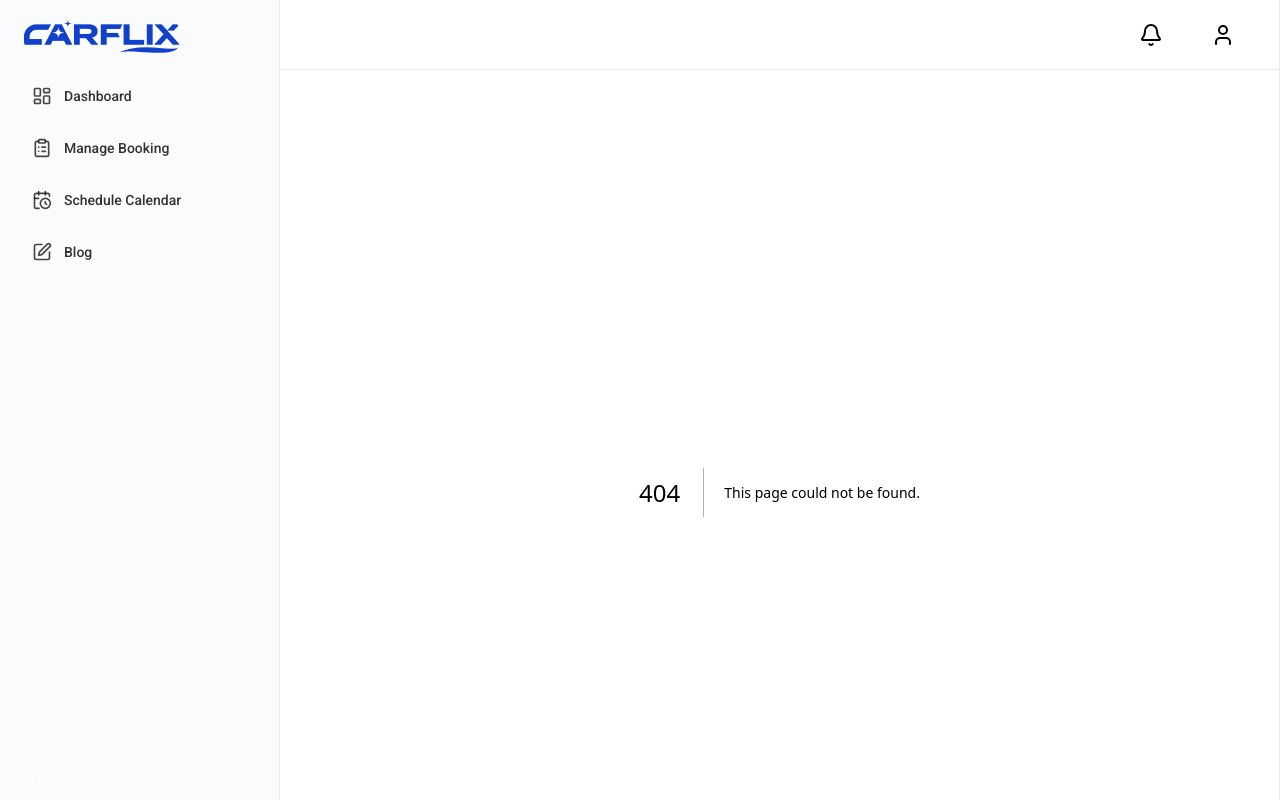
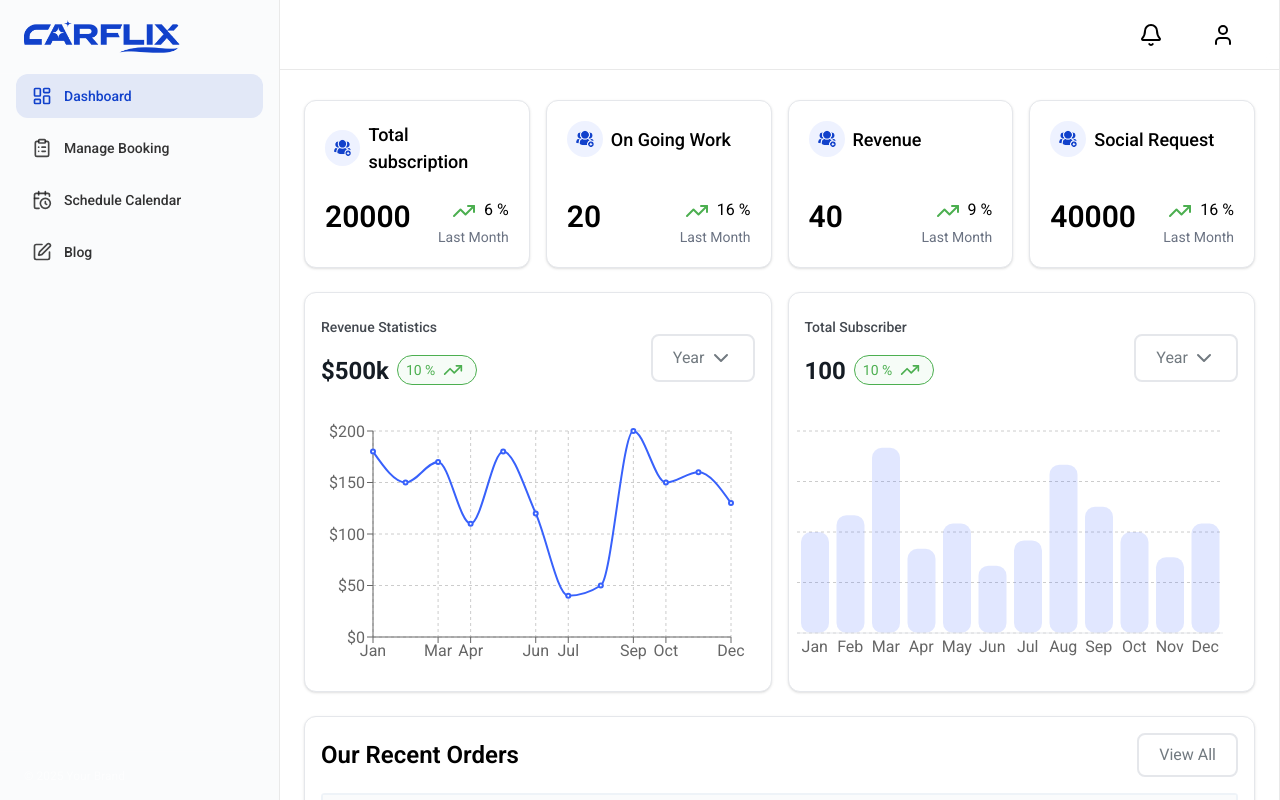
Before and after one commit to SopnilSwapon/car-flix-repo, a Next.js app: page /user/dashboard in a window 1280 px wide. Before the commit this address had no page. Shown: the top 800 px of the page. Built offline with nearby package versions, Linux system fonts and the light colour scheme.

Commit message:
update layout for handle login form

```diff
--- a/app/Components/Sidebar.tsx
+++ b/app/Components/Sidebar.tsx
@@ -25,17 +25,17 @@ type NavItem = {
 const NAV_ITEMS: NavItem[] = [
   {
     label: "Dashboard",
-    href: "/dashboard",
+    href: "/user/dashboard",
     icon: (p) => <LayoutDashboard {...p} />,
   },
   {
     label: "Manage Booking",
-    href: "/manage-booking",
+    href: "/user/manage-booking",
     icon: (p) => <ClipboardList {...p} />,
   },
   {
     label: "Schedule Calendar",
-    href: "/schedule",
+    href: "/user/schedule",
     icon: (p) => <CalendarClock {...p} />,
   },
   { label: "Blog", href: "/blog", icon: (p) => <PenSquare {...p} /> },
--- a/app/Components/login.tsx
+++ b/app/Components/login.tsx
@@ -17,7 +17,7 @@ export default function LoginForm() {
   const {
     register,
     handleSubmit,
-    formState: {errors, isSubmitting}
+    formState: { errors, isSubmitting },
   } = useForm<LoginFormInputs>({
     defaultValues: {
       email: "",
@@ -53,14 +53,13 @@ export default function LoginForm() {
   });
 
   const onSubmit = (data: LoginFormInputs) => {
-    console.log("hello")
-    router.push("/dashboard")
+    console.log("hello");
+    router.push("/user/dashboard");
     // mutation.mutate(data);
   };
 
   return (
-    <div className="min-h-screen flex items-center justify-center p-4" >
-
+    <div className="min-h-screen flex items-center justify-center p-4">
       <form
         onSubmit={handleSubmit(onSubmit)}
         className="flex-1 flex flex-col gap-4 bg-foreground shadow-2xl shadow-blue-200 border border-white p-6 sm:8 lg:p-10 max-w-2xl mx-auto rounded-2xl backdrop-blur-md"
@@ -113,6 +112,6 @@ export default function LoginForm() {
              </p>
            )} */}
       </form>
-
-    </div>   );
+    </div>
+  );
 }
--- a/app/layout.tsx
+++ b/app/layout.tsx
@@ -2,8 +2,6 @@ import type { Metadata } from "next";
 import { Roboto } from "next/font/google";
 import "./globals.css";
 import QueryProvider from "./Provider/QueryProvider";
-import Sidebar from "./Components/Sidebar";
-import TopBar from "./Components/TopBar";
 
 const roboto = Roboto({
   variable: "--font-roboto",
@@ -24,17 +22,7 @@ export default function RootLayout({
   return (
     <html lang="en">
       <body className={`${roboto.variable} antialiased max-w-[1420px] mx-auto`}>
-        <QueryProvider>
-          <div>
-            <Sidebar />
-            <TopBar />
-            <div className="pl-0 lg:pl-[280px] pt-17">
-              <div className="border-r min-h-[calc(100vh-70px)] p-4 md:p-5 lg:p-6 relative border-[#E9E9E9]">
-                {children}
-              </div>
-            </div>
-          </div>
-        </QueryProvider>
+        <QueryProvider>{children}</QueryProvider>
       </body>
     </html>
   );
--- a/app/dashboard/page.tsx
+++ b/app/user/dashboard/page.tsx
@@ -1,11 +1,11 @@
 "use client";
 import React from "react";
 import logo from "@/public/Frame (1).png";
-import RevenueChart from "../Components/dashboard/RevenueChart";
-import SubscriberStaticsChart from "../Components/dashboard/SubscriberStaticsChart";
 import { ChevronDown, TrendingUp } from "lucide-react";
-import RecendOrder from "../Components/dashboard/RecentOrder";
-import StatCard from "../Components/dashboard/StateCard";
+import StatCard from "@/app/Components/dashboard/StateCard";
+import RecentOrder from "@/app/Components/dashboard/RecentOrder";
+import RevenueChart from "@/app/Components/dashboard/RevenueChart";
+import SubscriberStaticsChart from "@/app/Components/dashboard/SubscriberStaticsChart";
 export default function page() {
   return (
     <div>
@@ -90,7 +90,7 @@ export default function page() {
         </div>
       </div>
       <div className="pt-4 md:pt-5 lg:pt-6">
-        <RecendOrder />
+        <RecentOrder />
       </div>
     </div>
   );
--- a/app/user/page.tsx
+++ /dev/null
@@ -1,5 +0,0 @@
-import React from "react";
-
-export default function page() {
-  return <div>page</div>;
-}
```
Also changed, not shown: app/user/manage-booking/page.tsx (renamed from app/manage-booking/page.tsx). Lines whose indentation alone changed are shown as unchanged.
